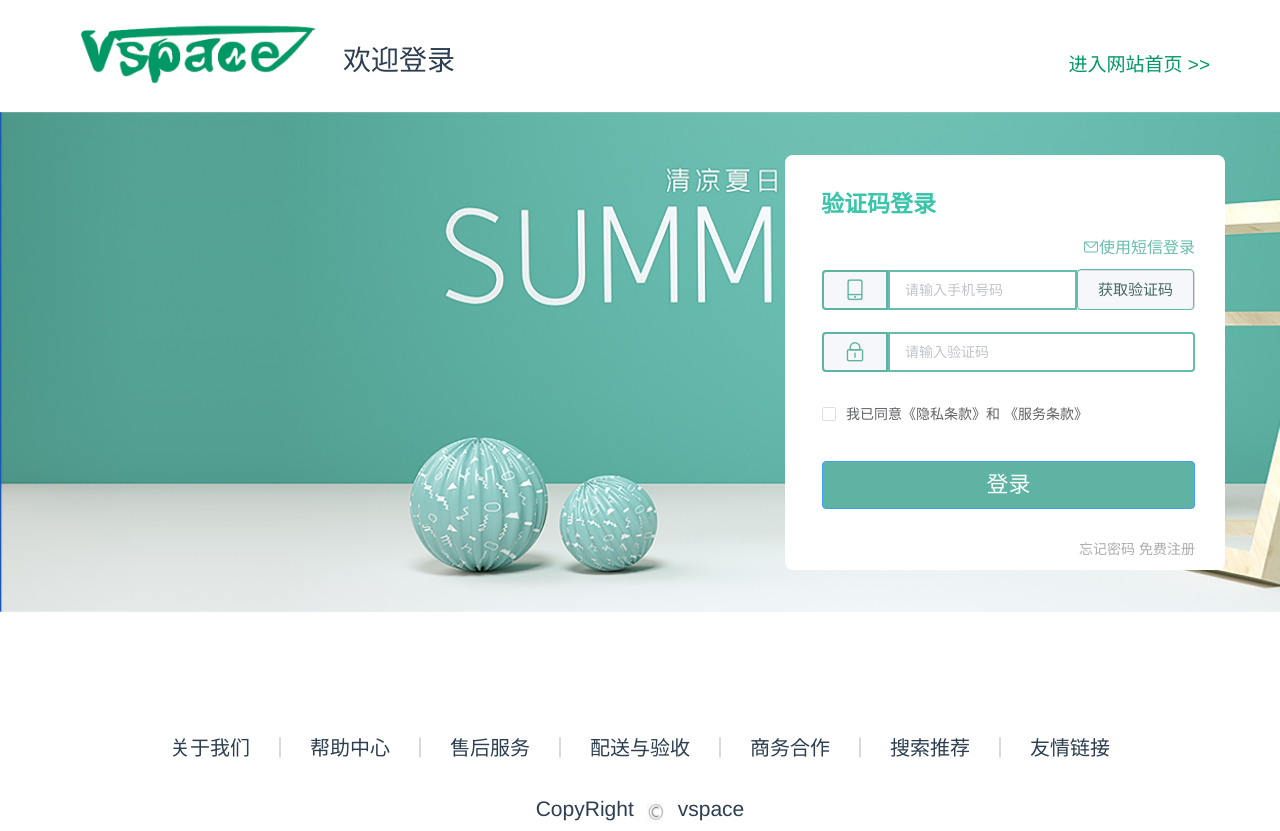
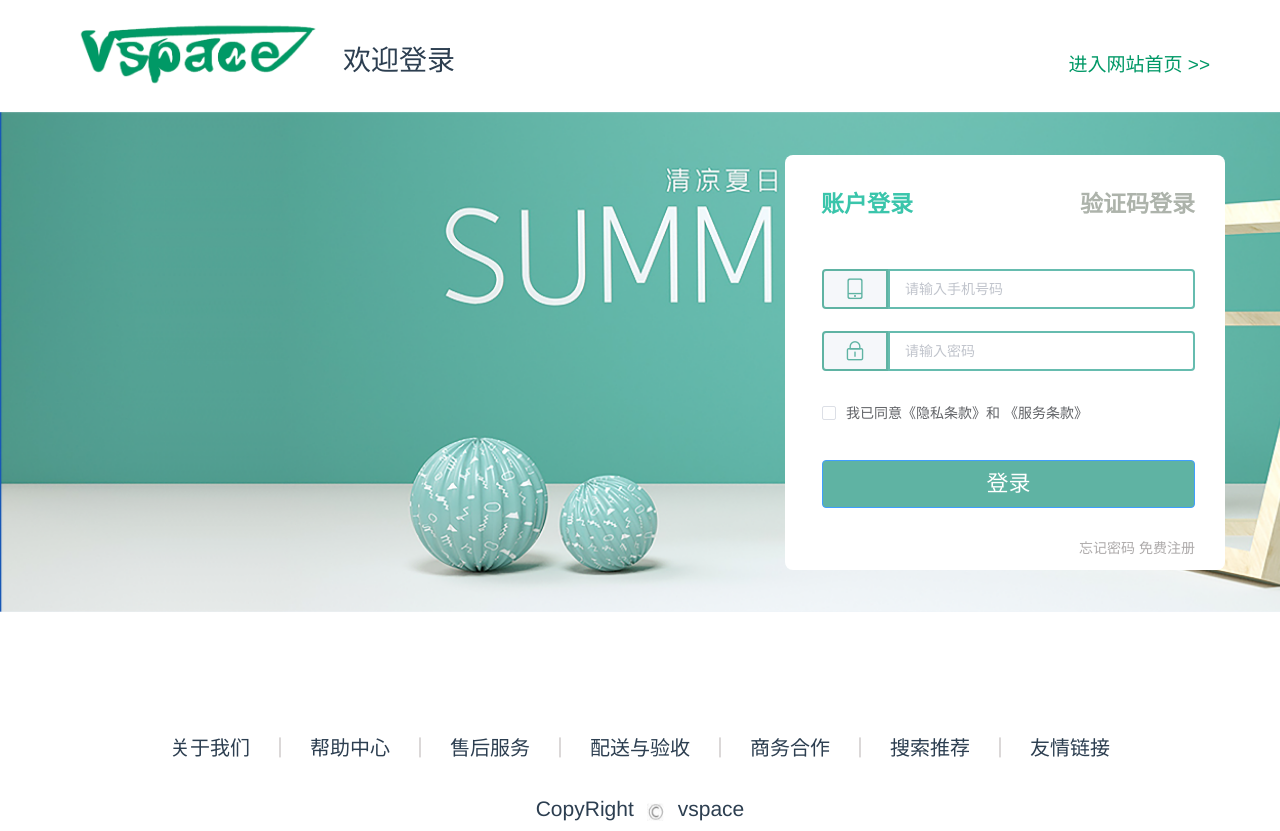
Before and after one commit to Lambda-Git/vspace, a Vue app: page /#/login in a window 1280 px wide. Built offline with nearby package versions, Linux system fonts and the light colour scheme.

Commit message:
fix: 两种登录方式

```diff
--- a/src/pages/Login.vue
+++ b/src/pages/Login.vue
@@ -3,8 +3,25 @@
     <LoginHeader></LoginHeader>
     <div class="loginForm" id="loginPage">
       <div class="formList">
-        <div class="title">验证码登录</div>
-        <div class="introduce"><i class="el-icon-message"></i>使用短信登录</div>
+        <div
+          :class="loginType === 2 ? 'cur' : ''"
+          class="title typeOne"
+          @click="onSelect(2)"
+        >
+          验证码登录
+        </div>
+        <div
+          :class="loginType === 1 ? 'cur' : ''"
+          class="title typeTwo"
+          @click="onSelect(1)"
+        >
+          账户登录
+        </div>
+        <div style="height: 23px">
+          <div v-if="this.loginType === 2" class="introduce">
+            <i class="el-icon-message"></i>使用短信登录
+          </div>
+        </div>
         <el-form
           :model="ruleForm"
           :rules="rules"
@@ -12,6 +29,7 @@
           label-width="100px"
           class="demo-ruleForm"
         >
+
           <el-form-item label="" prop="phoneNumber">
             <el-input
               v-model="ruleForm.phoneNumber"
@@ -21,6 +39,7 @@
                 ><i class="el-icon-mobile-phone"></i
               ></template>
               <el-button
+                v-if="this.loginType === 2"
                 slot="append"
                 class="getCode"
                 :disabled="this.ruleForm.phoneNumber === ''"
@@ -28,14 +47,22 @@
               ></el-input
             >
           </el-form-item>
-          <el-form-item label="" prop="code">
+          <el-form-item v-if="this.loginType === 2" label="" prop="code">
             <el-input v-model="ruleForm.code" placeholder="请输入验证码">
+              <template slot="prepend"><i class="el-icon-lock"></i></template
+            ></el-input>
+          </el-form-item>
+           <el-form-item v-if="this.loginType === 1" label="" prop="password">
+            <el-input v-model="ruleForm.password" placeholder="请输入密码">
               <template slot="prepend"><i class="el-icon-lock"></i></template
             ></el-input>
           </el-form-item>
           <el-form-item label="" prop="type">
             <el-checkbox-group v-model="ruleForm.type">
-              <el-checkbox label="我已同意《隐私条款》和 《服务条款》" name="type">
+              <el-checkbox
+                label="我已同意《隐私条款》和 《服务条款》"
+                name="type"
+              >
               </el-checkbox>
             </el-checkbox-group>
           </el-form-item>
@@ -69,9 +96,11 @@ export default {
   },
   data() {
     return {
+      loginType: 1, // 1 账户登录 2 手机验证码登录
       ruleForm: {
         phoneNumber: "",
         code: "",
+        password: '',
         type: "",
       },
       rules: {
@@ -89,7 +118,11 @@ export default {
     console.log(this.$route.path);
   },
   methods: {
-   submitForm(formName) {
+    onSelect(type) {
+      console.log(type);
+      this.loginType = type;
+    },
+    submitForm(formName) {
       this.$refs[formName].validate((valid) => {
         if (valid) {
           alert("submit!");
@@ -132,11 +165,18 @@ export default {
   font-size: 23px;
   margin-left: 6px;
   margin-bottom: 15px;
+  font-weight: 600;
+  color: #adb3ab;
+}
+.loginForm .formList .title.cur {
   color: #3ac5ab;
-  font-weight: 600;
+}
+.loginForm .formList .title.typeOne {
+  float: right;
 }
 .loginForm form {
   margin-left: -93px;
+  margin-top: 12px;
   height: 350px;
 }
 #loginPage .el-input__inner {
@@ -166,7 +206,6 @@ export default {
 .loginForm .introduce {
   color: #67bdb0;
   text-align: right;
-  margin-bottom: 12px;
 }
 .loginForm .link {
   text-align: right;
```
